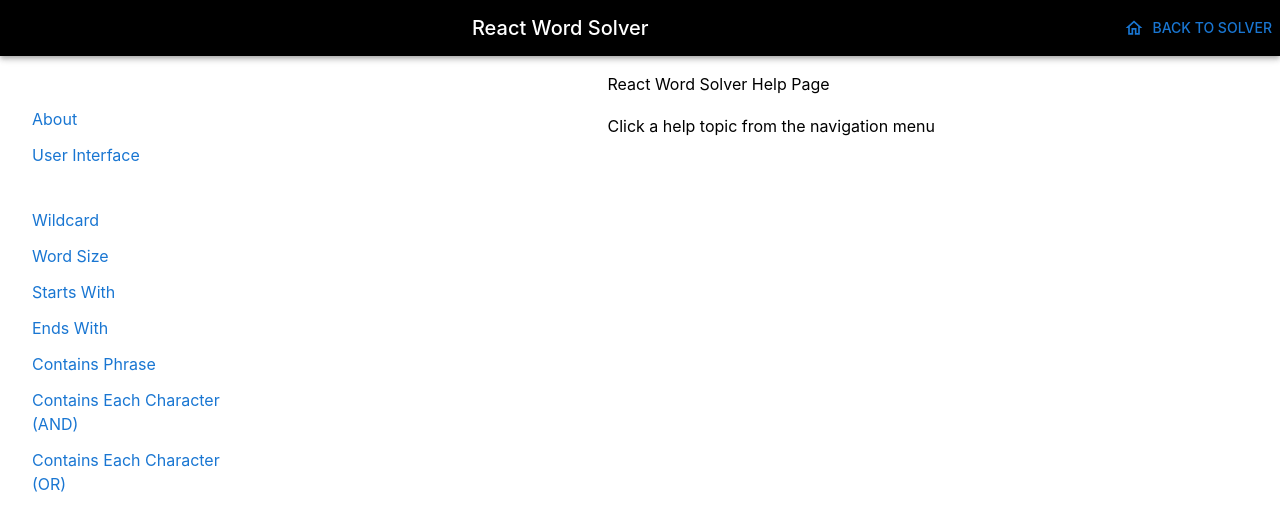
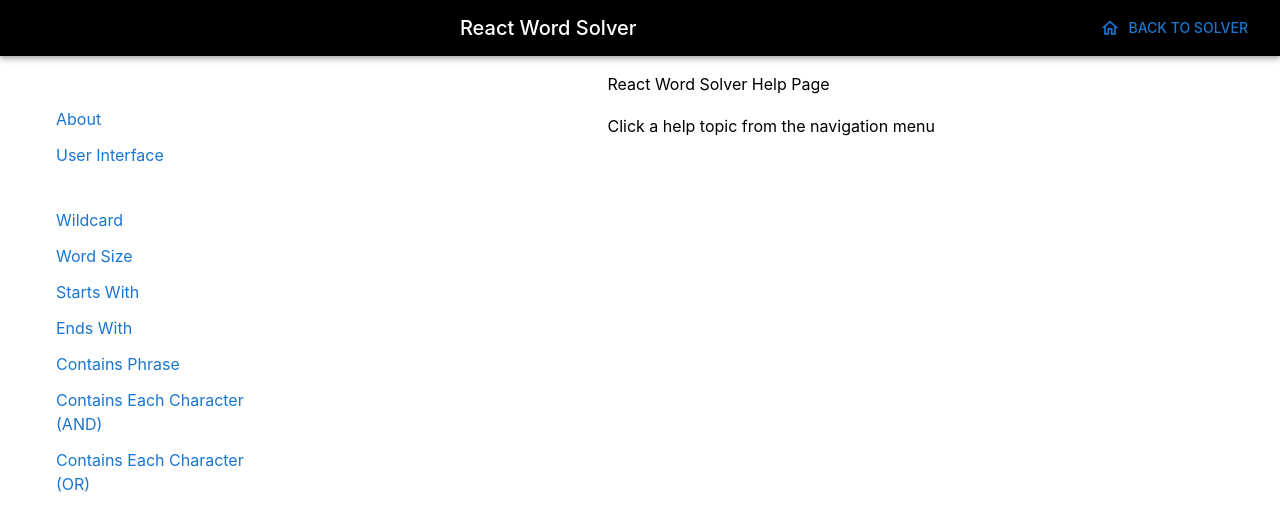
Before and after one commit to davideastmond/react-word-solver, a React (Vite) app: page /help in a window 1280 px wide. Shown: the top 530 px of the page. Built offline with nearby package versions, Linux system fonts and the light colour scheme.

Commit message:
fixed headers

```diff
--- a/src/components/header/Header.tsx
+++ b/src/components/header/Header.tsx
@@ -102,7 +102,11 @@ export const HelpIcon = () => {
 export const HomeIcon = () => {
   const navigate = useNavigate();
   return (
-    <Button startIcon={<HomeOutlinedIcon />} onClick={() => navigate("/")}>
+    <Button
+      startIcon={<HomeOutlinedIcon />}
+      sx={{ marginRight: "1.5rem" }}
+      onClick={() => navigate("/")}
+    >
       Back to Solver
     </Button>
   );
--- a/src/components/input-area/Input-Area.tsx
+++ b/src/components/input-area/Input-Area.tsx
@@ -111,7 +111,8 @@ const StyledUserInputTile = styled(TextField)((props) => ({
   },
   [props.theme.breakpoints.down("sm")]: {
     "& input": {
-      fontSize: "1rem",
+      fontSize: "2rem",
+      height: "4rem",
     },
   },
   [props.theme.breakpoints.up("md")]: {
--- a/src/pages/help/HelpPage.tsx
+++ b/src/pages/help/HelpPage.tsx
@@ -109,7 +109,7 @@ function renderHelpPageContent(
       onOptionClicked && onOptionClicked();
     };
     return (
-      <Box>
+      <Box ml={3}>
         <Typography
           sx={{ fontWeight: "bold", marginTop: "5px", color: "white" }}
         >
```
